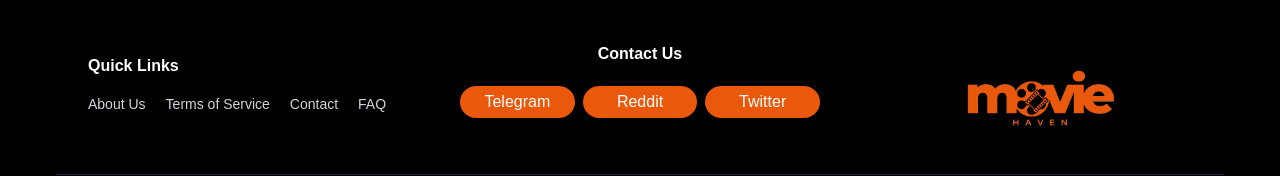
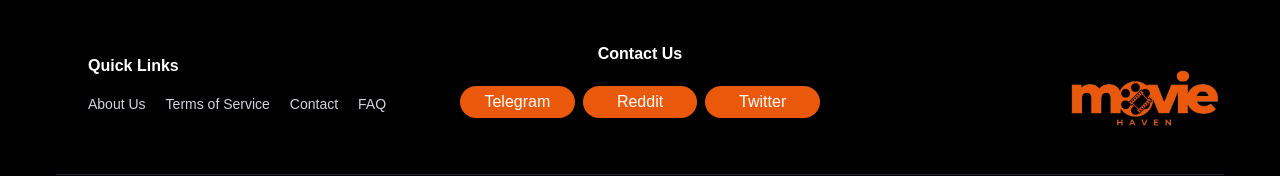
Before and after one commit to dnjstr/MovieApp-Front-End, a React (Vite) app: page / in a window 1280 px wide. Shown: the part 930-1106 px from the top of the page. Built offline with nearby package versions, Linux system fonts and the light colour scheme; no server answers.

Commit message:
Footer update

```diff
--- a/src/components/layout/Footer.tsx
+++ b/src/components/layout/Footer.tsx
@@ -85,7 +85,7 @@ const Footer = () => {
             </div>
           </div>
 
-          <div className="justify-center mt-7  hidden lg:justify-center lg:flex">
+          <div className="justify-center mt-7  hidden flg:justify-end lg:flex">
             <Link to="/">
               <img
                 src="/Logo.png"
```
Also changed, not shown: 1 other file (tests, documents, lock files or other folders).
